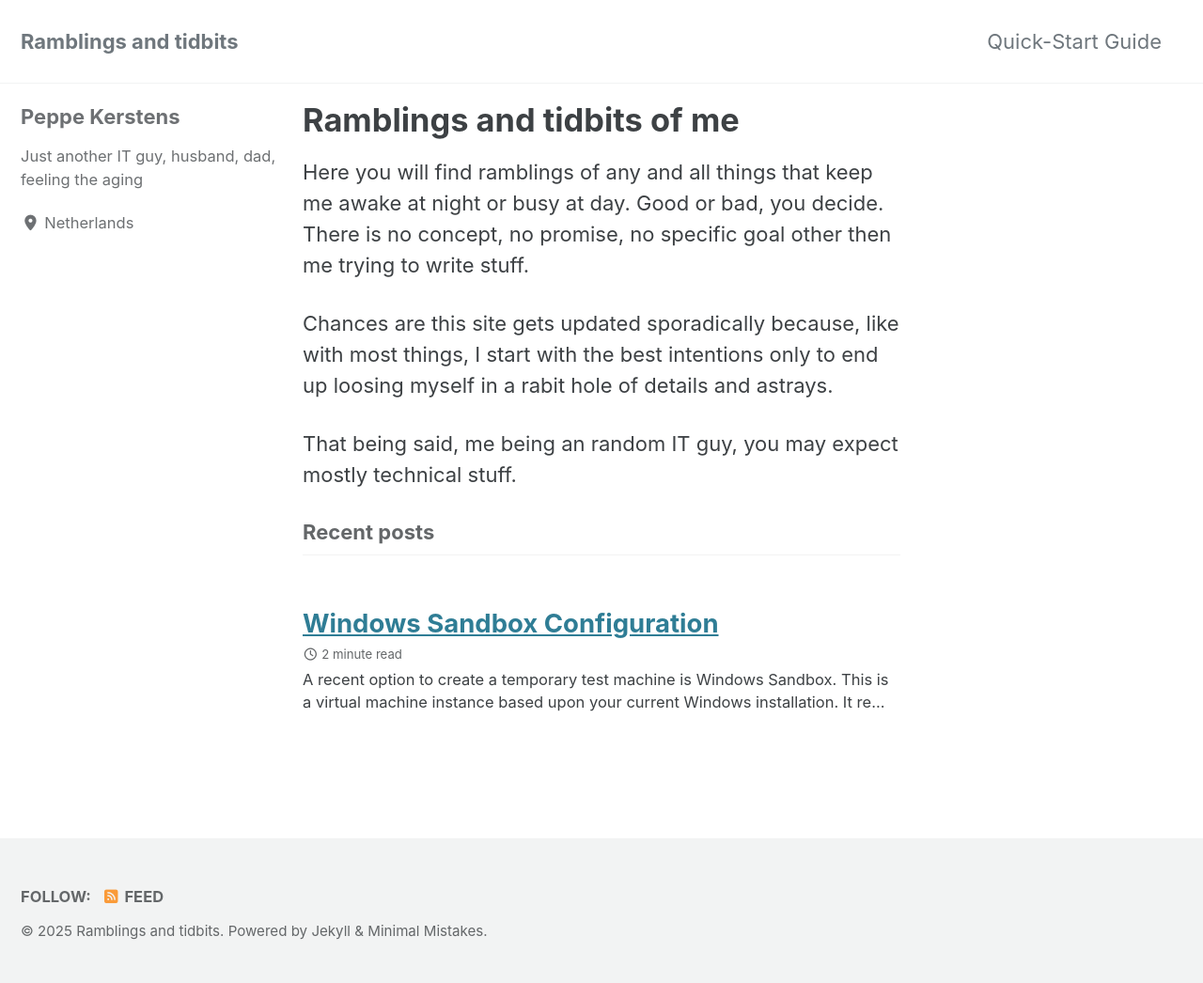
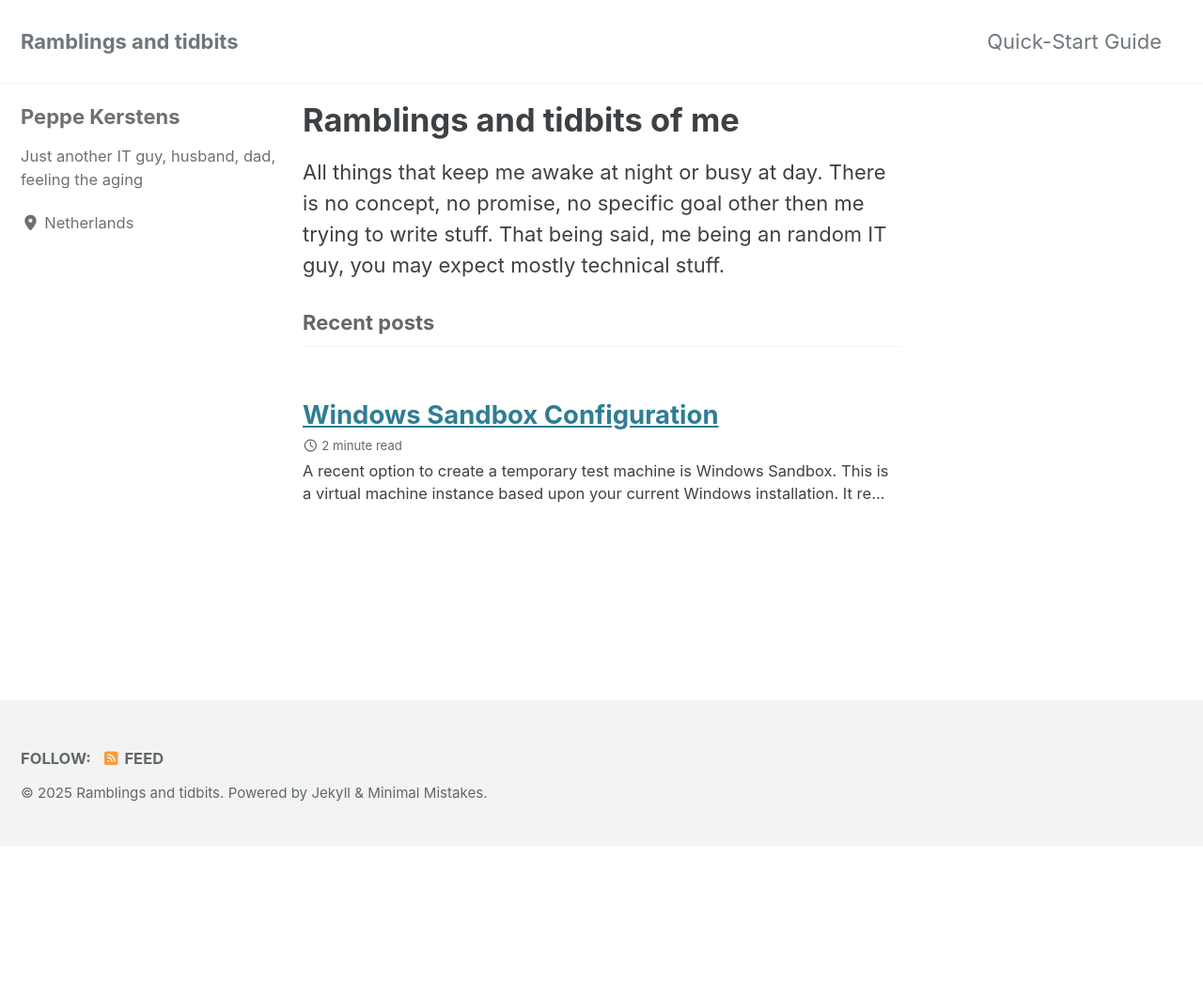
Before and after one commit to peppekerstens/peppekerstens.github.io, a Jekyll site: the page built from index.md, in a window 1280 px wide. Shown: the whole page at 94% size. Built offline with Jekyll 4.4.1, drawn with Linux system fonts in a browser that asks for light colours; cached includes are drawn as plain includes; after the commit the page ends 900 px from its top, so only the background shows below that.

Commit message:
simplify

```diff
--- a/index.md
+++ b/index.md
@@ -4,8 +4,4 @@ layout: home
 author_profile: true
 ---
 
-Here you will find ramblings of any and all things that keep me awake at night or busy at day. Good or bad, you decide. There is no concept, no promise, no specific goal other then me trying to write stuff.
-
-Chances are this site gets updated sporadically because, like with most things, I start with the best intentions only to end up loosing myself in a rabit hole of details and astrays.
-
-That being said, me being an random IT guy, you may expect mostly technical stuff.
+All things that keep me awake at night or busy at day. There is no concept, no promise, no specific goal other then me trying to write stuff. That being said, me being an random IT guy, you may expect mostly technical stuff.
```
